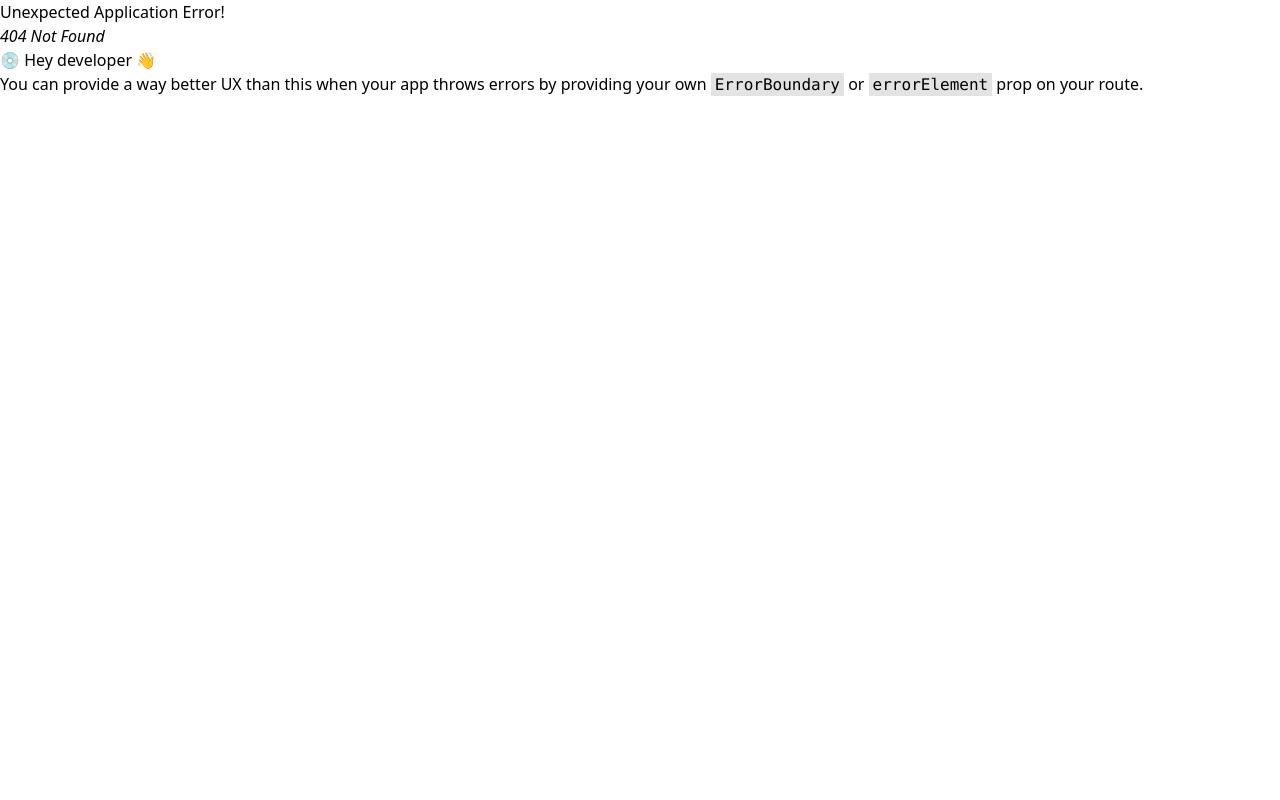
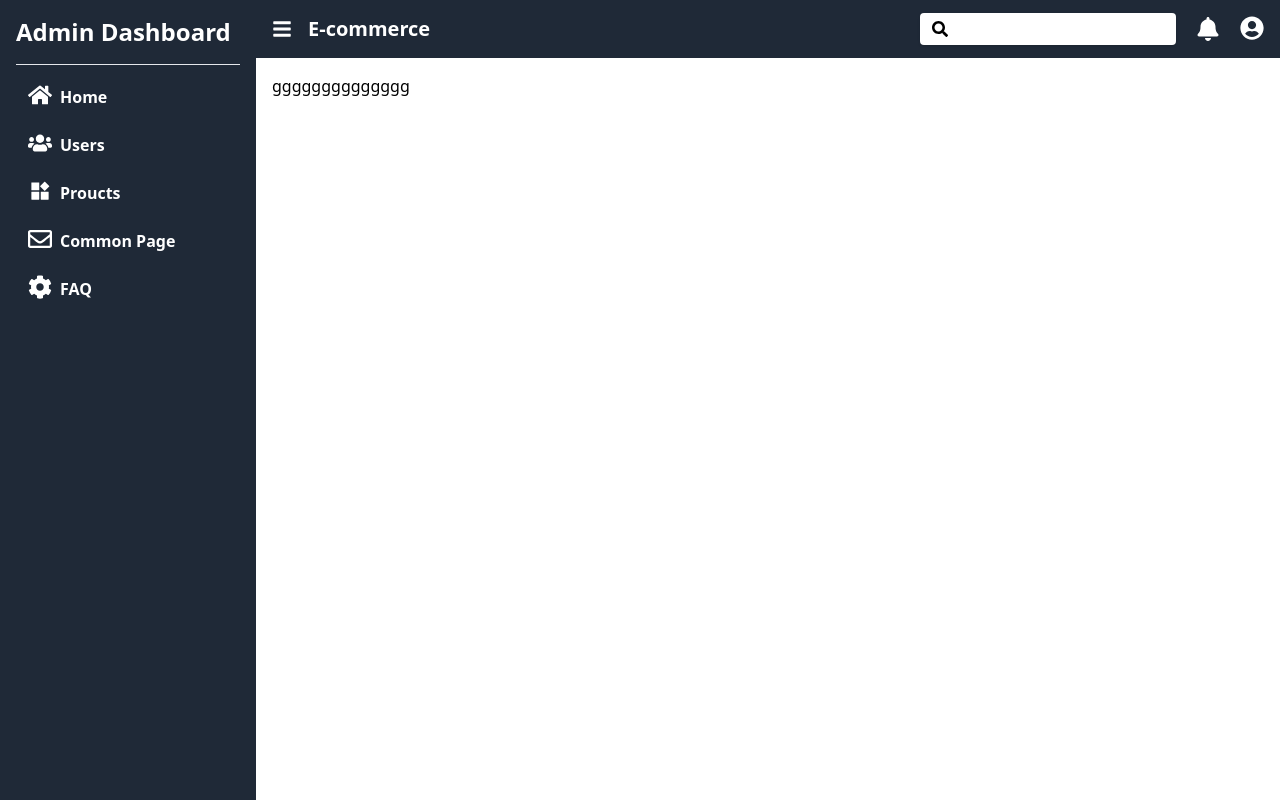
Before and after one commit to esedbabayev/admin, a React (Vite) app: page /common-table in a window 1280 px wide. Before the commit this address had no page. Built offline with nearby package versions, Linux system fonts and the light colour scheme.

Commit message:
save changes

```diff
--- /dev/null
+++ b/src/components/CommonPage/AddCommon.jsx
@@ -0,0 +1,11 @@
+import React from 'react'
+
+const AddCommon = () => {
+  return (
+    <div>
+      gggggggg
+    </div>
+  )
+}
+
+export default AddCommon
--- /dev/null
+++ b/src/components/CommonPage/CommonTable.jsx
@@ -0,0 +1,11 @@
+import React from 'react'
+
+const CommonTable = () => {
+  return (
+    <div>
+      gggggggggggggg
+    </div>
+  )
+}
+
+export default CommonTable
--- /dev/null
+++ b/src/components/CommonPage/EditCommon.jsx
@@ -0,0 +1,11 @@
+import React from 'react'
+
+const EditCommon = () => {
+  return (
+    <div>
+      gggggggggggggggggggg
+    </div>
+  )
+}
+
+export default EditCommon
--- /dev/null
+++ b/src/components/FAQ/AddFaq.jsx
@@ -0,0 +1,11 @@
+import React from 'react'
+
+const AddFaq = () => {
+  return (
+    <div>
+      vsdvsdvsd
+    </div>
+  )
+}
+
+export default AddFaq
--- /dev/null
+++ b/src/components/FAQ/EditFaq.jsx
@@ -0,0 +1,11 @@
+import React from 'react'
+
+const EditFaq = () => {
+  return (
+    <div>
+      vsvdsvsdvs
+    </div>
+  )
+}
+
+export default EditFaq
--- /dev/null
+++ b/src/components/FAQ/FaqTable.jsx
@@ -0,0 +1,17 @@
+import React from 'react'
+import { Link } from 'react-router-dom'
+
+const FaqTable = () => {
+
+
+
+
+
+  return (
+    <div>
+      vsdvsdvsdvsdvsdvsd
+    </div>
+  )
+}
+
+export default FaqTable
--- a/src/components/SideBar.jsx
+++ b/src/components/SideBar.jsx
@@ -43,20 +43,20 @@ const SideBar = ({ sideBarToggle }) => {
             </a>
           </li>
         </Link>
-        <Link to={"inbox"}>
+        <Link to={"common-table"}>
           <li className="mb-2 rounded hover:shadow hover:bg-blue-500 py-2 cursor-pointer">
             <a href="" className="px-3">
               <FaRegEnvelope className="inline-block w-6 h-6 mr-2 -mt-2"></FaRegEnvelope>
-              Inbox
+              Common Page
             </a>
           </li>
         </Link>
-        <Link to={"settings"}>
+        <Link to={"faq"}>
           <li className="mb-2 rounded hover:shadow hover:bg-blue-500 py-2 cursor-pointer">
             <a href="" className="px-3">
               <FaCog className="inline-block w-6 h-6 mr-2 -mt-2"></FaCog>
-              Settings
-            </a>
+              FAQ
+          </a>
           </li>
         </Link>
       </ul>
```
Also changed, not shown: src/main.jsx (+28 -4 lines).
